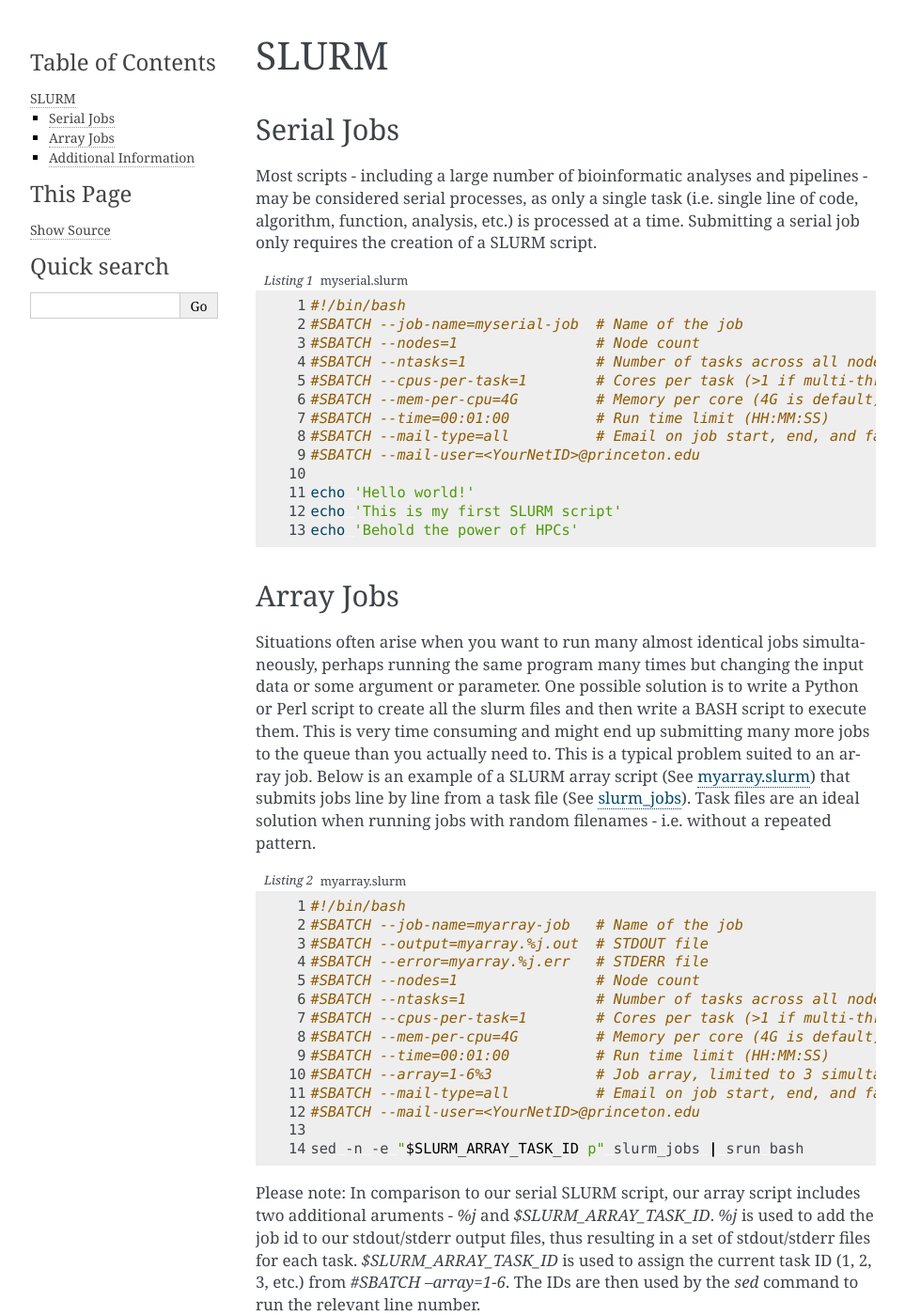
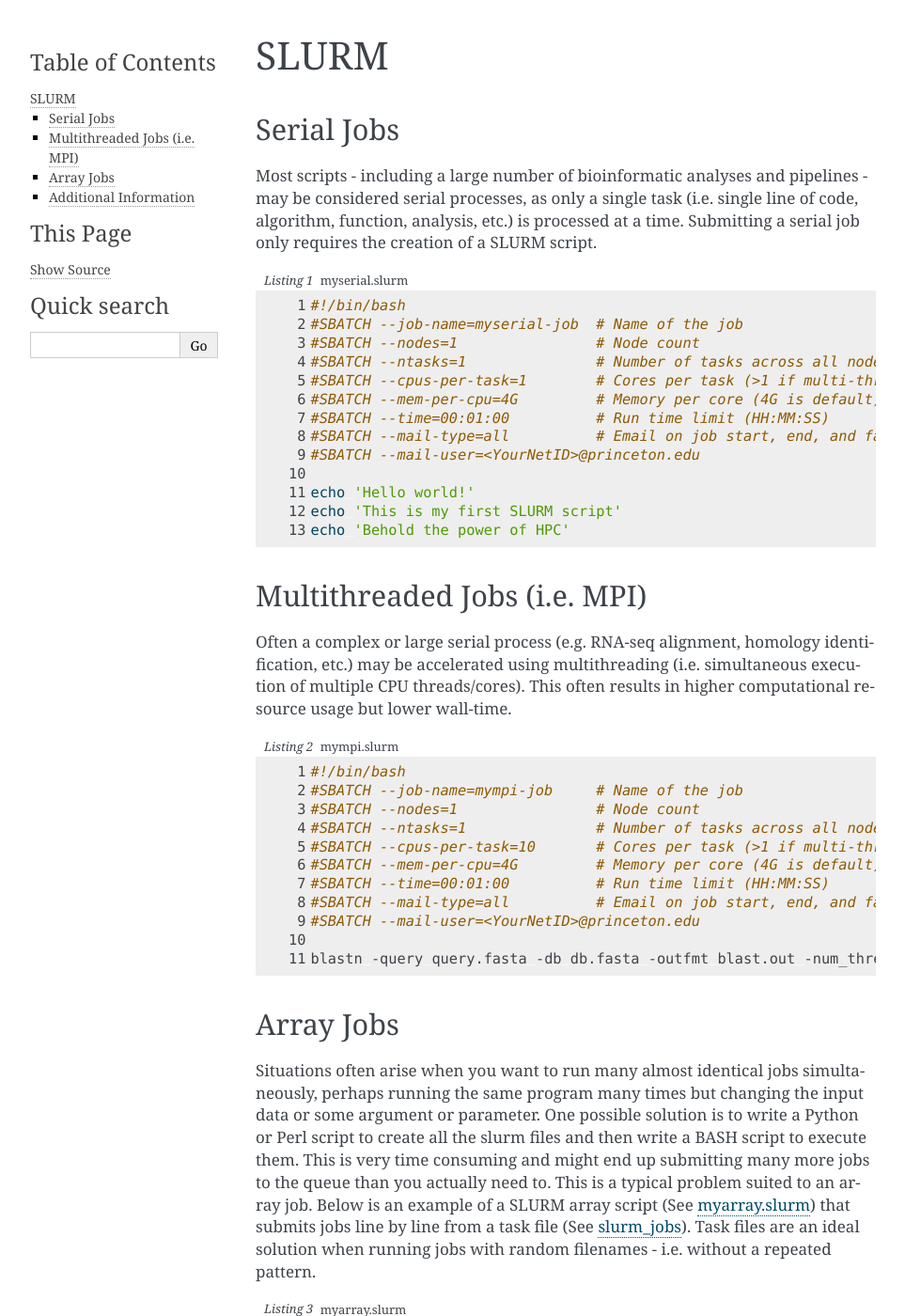
Before and after one commit to kocherlab/kocher_guides, a Sphinx documentation site: the page built from docs/Guides/SLURM.rst, in a window 1280 px wide and 1400 px high. Shown: the whole window at 94% size, without its empty margins (148-1111 px from the left). Built offline with Sphinx 7.4.7, drawn with Linux system fonts in a browser that asks for light colours.

Commit message:
Added mpi example

```diff
--- a/docs/Guides/SLURM.rst
+++ b/docs/Guides/SLURM.rst
@@ -23,7 +23,29 @@ Most scripts - including a large number of bioinformatic analyses and pipelines
 
    echo 'Hello world!'
    echo 'This is my first SLURM script'
-   echo 'Behold the power of HPCs'
+   echo 'Behold the power of HPC'
+
+Multithreaded Jobs (i.e. MPI)
+-----------------------------
+
+Often a complex or large serial process (e.g. RNA-seq alignment, homology identification, etc.) may be accelerated using multithreading (i.e. simultaneous execution of multiple CPU threads/cores). This often results in higher computational resource usage but lower wall-time.
+
+.. code-block:: bash
+   :linenos:
+   :caption: mympi.slurm
+   :name: myserial
+
+   #!/bin/bash
+   #SBATCH --job-name=mympi-job     # Name of the job
+   #SBATCH --nodes=1                # Node count
+   #SBATCH --ntasks=1               # Number of tasks across all nodes
+   #SBATCH --cpus-per-task=10       # Cores per task (>1 if multi-threaded tasks)
+   #SBATCH --mem-per-cpu=4G         # Memory per core (4G is default)
+   #SBATCH --time=00:01:00          # Run time limit (HH:MM:SS)
+   #SBATCH --mail-type=all          # Email on job start, end, and fault
+   #SBATCH --mail-user=<YourNetID>@princeton.edu
+
+   blastn -query query.fasta -db db.fasta -outfmt blast.out -num_threads 10
 
 Array Jobs
 ----------
```
